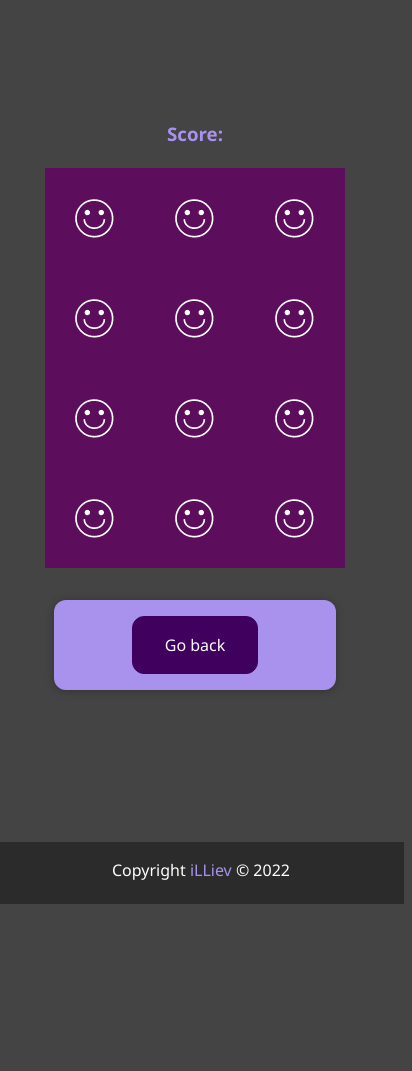
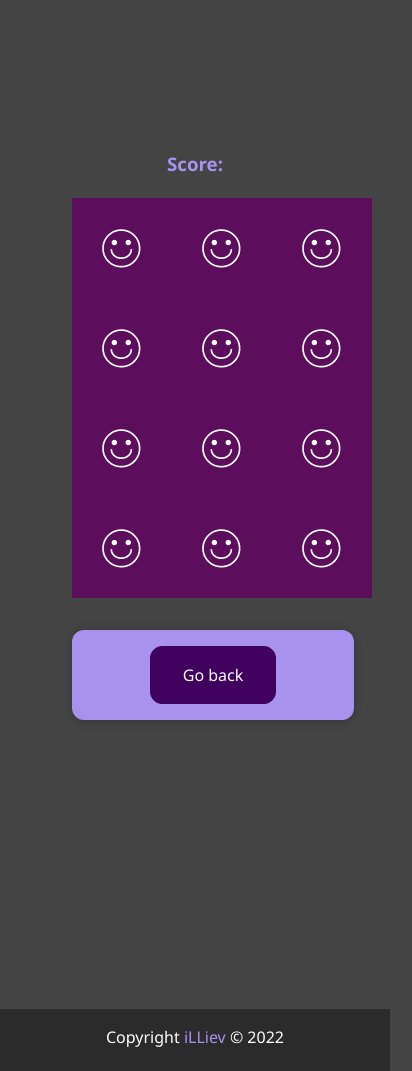
Before and after one commit to xBasox/memoryGame, a website: page dist/index.html in a window 390 px wide. Shown: the whole page, 412 px wide, since content can reach past the window. Before the commit the page ends 904 px from the top, so only its background shows below. Drawn offline with Linux system fonts and the light colour scheme.

Commit message:
footer css issues

```diff
--- a/dist/index.html
+++ b/dist/index.html
@@ -8,7 +8,7 @@
     <link rel="stylesheet" href="style.css" />
   </head>
   <body>
-    <main class="mobile">
+    <main>
       <div>
         <h3 class="text-secondary">Score: <span id="result"></span></h3>
         <div id="grid"></div>
--- a/dist/style.css
+++ b/dist/style.css
@@ -31,7 +31,6 @@
   background-color: #40005d;
   color: white;
   border-radius: 12px;
-  margin-right: 0rem;
 }
 
 .go-back button:hover,
@@ -97,9 +96,10 @@ main#about h1 {
 }
 
 #main-footer {
-  width: 100%;
-  margin-left: -10px;
-  margin-bottom: -10px;
+  position: absolute;
+  bottom: 0;
+  left: 0;
+  right: 0;
   height: 30px;
   text-align: center;
   padding: 1rem;
@@ -138,15 +138,22 @@ main#about h1 {
     max-width: 250px;
   }
 
+  html {
+    position: relative;
+  }
+
+  body {
+    margin-bottom: 20vh;
+  }
+
+  #main-footer {
+    position: absolute;
+    height: 30px;
+  }
+
   @media screen and (max-width: 500px) {
     main {
       min-height: calc(100vh - 30px);
     }
-    footer {
-      height: 30px;
-    }
-    .mobile {
-      margin: -30px;
-    }
   }
 }
```
